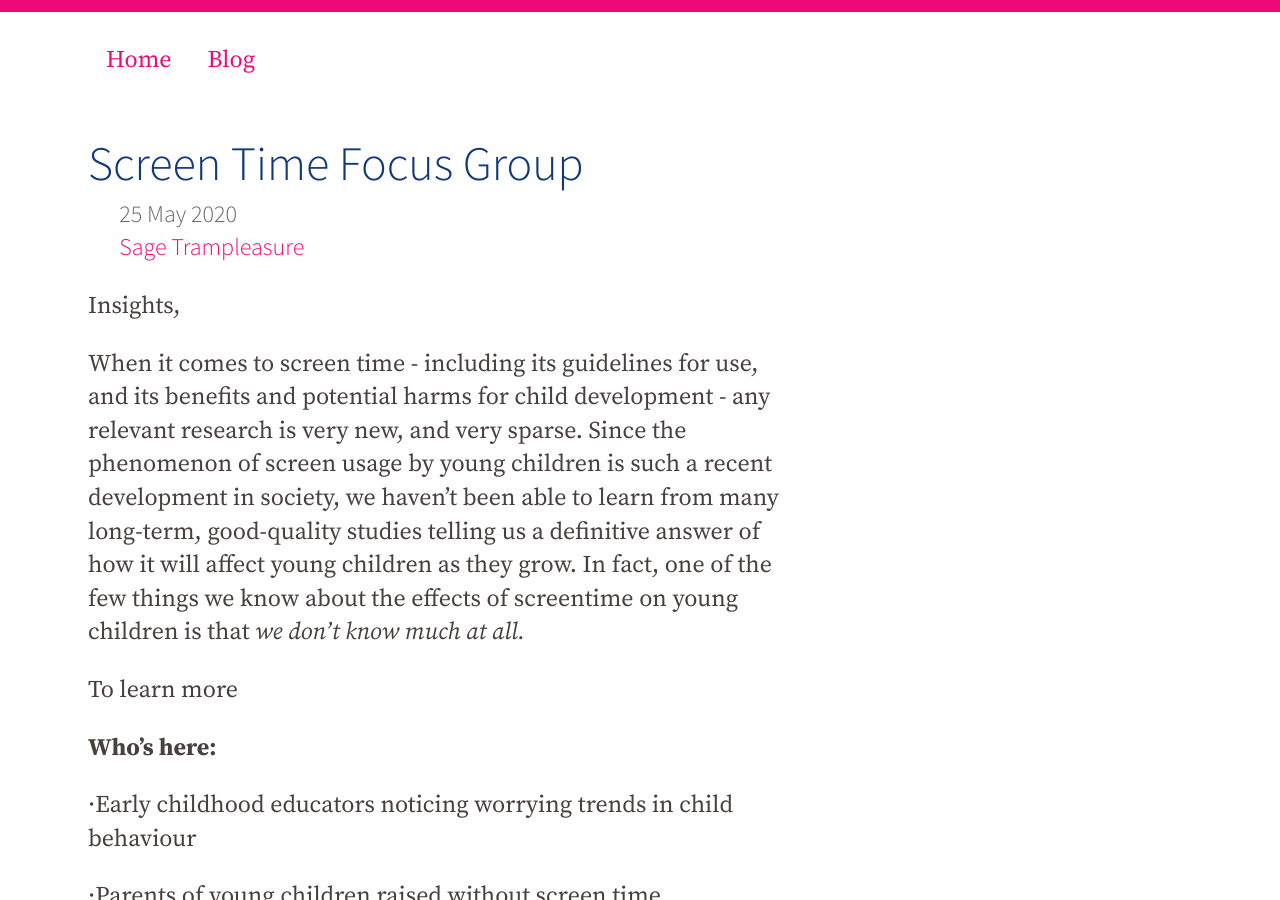
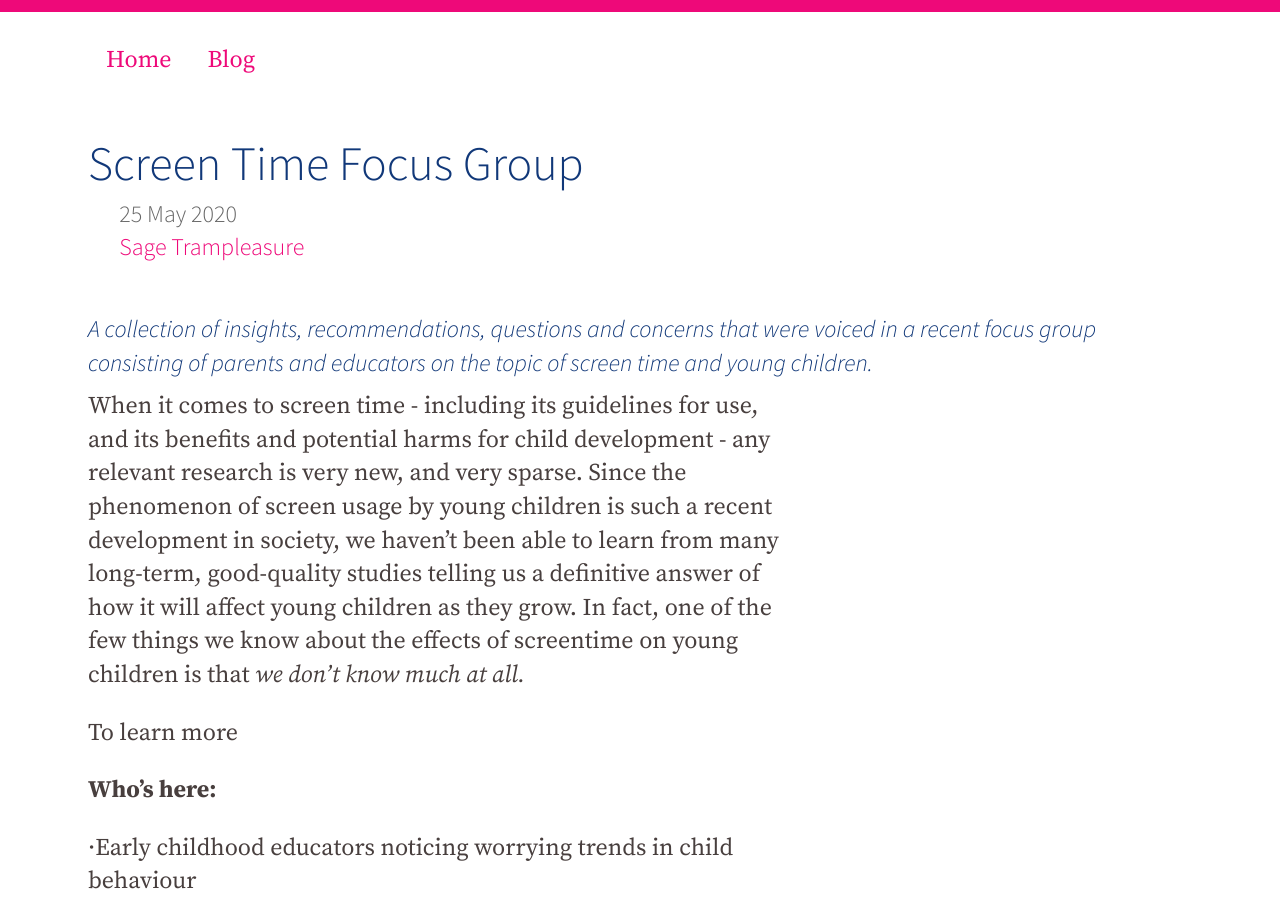
Before and after one commit to famliy-screen-time/familyscreentime.ca, a Jekyll site: the page built from _posts/2020-05-25-screen-time-focus-group-insights.md, in a window 1280 px wide and 900 px high. Built offline with Jekyll 4.4.1, drawn with Linux system fonts in a browser that asks for light colours; nearby versions of some CDN libraries.

Commit message:
Update Blog “2020-05-25-screen-time-focus-group-insights”

```diff
--- a/_posts/2020-05-25-screen-time-focus-group-insights.md
+++ b/_posts/2020-05-25-screen-time-focus-group-insights.md
@@ -4,9 +4,7 @@
 date: 2020-05-25T01:57:44.332Z
 author: sagetrampleasure
 ---
-Insights,
-
-
+##### *A collection of insights, recommendations, questions and concerns that were voiced in a recent focus group consisting of parents and educators on the topic of screen time and young children.*
 
 When it comes to screen time - including its guidelines for use, and its benefits and potential harms for child development - any relevant research is very new, and very sparse. Since the phenomenon of screen usage by young children is such a recent development in society, we haven't been able to learn from many long-term, good-quality studies telling us a definitive answer of how it will affect young children as they grow. In fact, one of the few things we know about the effects of screentime on young children is that *we don't know much at all.*
 
```
